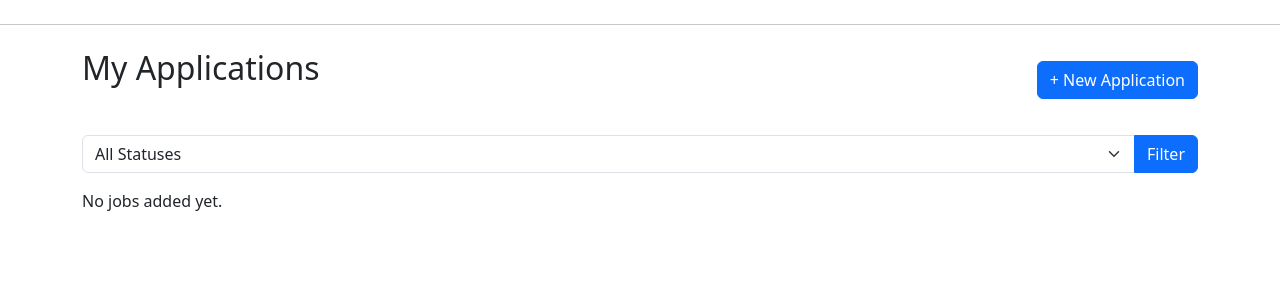
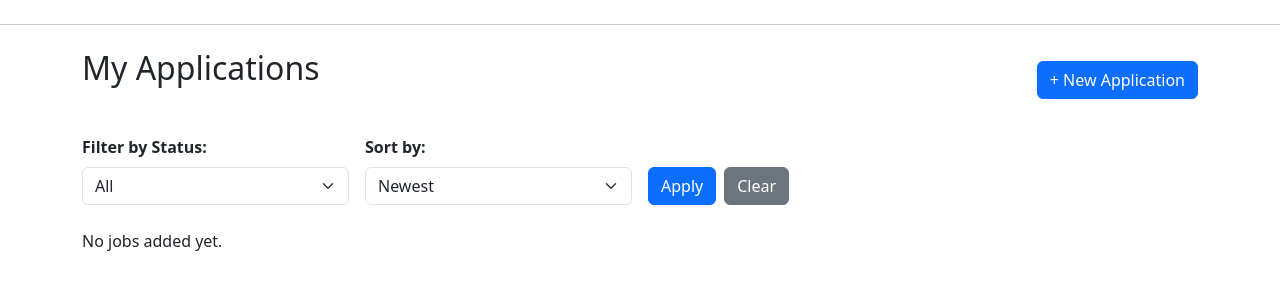
Before and after one commit to rogerpoirierIII/job_tracker, a Flask app: page /dashboard in a window 1280 px wide. Shown: the part 56-356 px from the top of the page. Run offline with Flask 3, Linux system fonts and the light colour scheme; the visitor is signed in with stand-in values (Sample User, id 1); data that the repository does not hold is empty.

Commit message:
Reformats dashboard with filter and sort drop downs

```diff
--- a/app/routes.py
+++ b/app/routes.py
@@ -58,8 +58,23 @@ def logout():
 @login_required
 def dashboard():
     status_filter = request.args.get('status') # ex: ?status=Applied
+    sort_option = request.args.get('sort') # Newest, Oldest, Company (A-Z), and Status
+
+    query = Job.query.filter_by(user_id=current_user.id)
+
     if status_filter:
-        jobs = Job.query.filter_by(user_id=current_user.id, status=status_filter).all()
+        query = query.filter_by(status = status_filter)
+
+        if sort_option == "newest":
+            query = query.order_by(Job.created_at.desc())
+        elif sort_option == "oldest":
+            query = query.order_by(Job.created_at.asc())
+        elif sort_option == "company":
+            query = query.order_by(Job.company.asc())
+        elif sort_option == "status":
+            query = query.order_by(Job.status.asc())
+
+        jobs = query.all()
     else:
         jobs = Job.query.filter_by(user_id=current_user.id).all()
     return render_template('dashboard.html', jobs=jobs, status_filter=status_filter)
--- a/app/templates/dashboard.html
+++ b/app/templates/dashboard.html
@@ -5,22 +5,42 @@
     <h2 class="mb-4">My Applications</h2>
     <a href="{{ url_for('main.new_job') }}" class="btn btn-primary">+ New Application</a>
     </div>
-    <!-- Filter -->
-    <form method="get" class="mb-3">
-        <div class="input-group">
-            <select name="status" class="form-select">
-                <option value="">All Statuses</option>
-                <option value="Applied" {% if status_filter == 'Applied' %}selected{% endif %}>Applied</option>
-                <option value="Interview" {% if status_filter == 'Interview' %}selected{% endif %}>Interview</option>
-                <option value="Offer" {% if status_filter == 'Offer' %}selected{% endif %}>Offer</option>
-                <option value="Rejected" {% if status_filter == 'Rejected' %}selected{% endif %}>Rejected</option>
-            </select>
-            <button class="btn btn-primary" type="submit">Filter</button>
-            {% if status_filter %}
-            <a href="{{ url_for('main.dashboard') }}" class="btn btn-outline-secondary">Clear</a>
-            {% endif %}
-        </div>
-    </form>
+
+
+ <form method="GET" action="{{ url_for('main.dashboard') }}" class="row g-3 mb-4 align-items-end">
+
+<form method="GET" action="{{ url_for('main.dashboard') }}" class="row g-3 mb-4 align-items-end">
+
+  <!-- Status Filter -->
+  <div class="col-md-3">
+    <label for="status" class="form-label fw-bold">Filter by Status:</label>
+    <select class="form-select" name="status" id="status">
+      <option value="">All</option>
+      <option value="Applied" {% if request.args.get('status') == 'Applied' %}selected{% endif %}>Applied</option>
+      <option value="Interview" {% if request.args.get('status') == 'Interview' %}selected{% endif %}>Interview</option>
+      <option value="Offer" {% if request.args.get('status') == 'Offer' %}selected{% endif %}>Offer</option>
+      <option value="Rejected" {% if request.args.get('status') == 'Rejected' %}selected{% endif %}>Rejected</option>
+    </select>
+  </div>
+
+  <!-- Sort Dropdown -->
+  <div class="col-md-3">
+    <label for="sort" class="form-label fw-bold">Sort by:</label>
+    <select class="form-select" name="sort" id="sort">
+      <option value="newest" {% if request.args.get('sort') == 'newest' %}selected{% endif %}>Newest</option>
+      <option value="oldest" {% if request.args.get('sort') == 'oldest' %}selected{% endif %}>Oldest</option>
+      <option value="company" {% if request.args.get('sort') == 'company' %}selected{% endif %}>Company</option>
+      <option value="status" {% if request.args.get('sort') == 'status' %}selected{% endif %}>Status</option>
+    </select>
+  </div>
+
+  <!-- Buttons -->
+  <div class="col-md-auto d-flex gap-2">
+    <button type="submit" class="btn btn-primary">Apply</button>
+    <a href="{{ url_for('main.dashboard') }}" class="btn btn-secondary">Clear</a>
+  </div>
+
+</form>
 
     <!-- Job List -->
     <div class="row">
```
